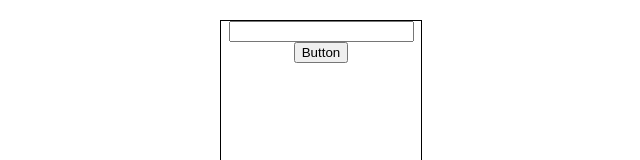
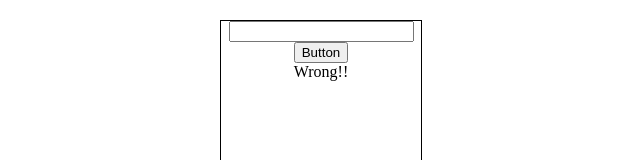
Before and after one commit to sangwoo24/GitCLITest, a plain HTML site: page index.html in a window 1280 px wide. Both pictures are taken after a click on the button "Button". Shown: the top 160 px of the page, 319-959 px from the left. Drawn offline with Linux system fonts and the light colour scheme.

Commit message:
button action 수정

```diff
--- a/index.html
+++ b/index.html
@@ -6,7 +6,7 @@
     <body>
         <center>
             <div style="border: 1px solid; width: 200px; height: 200px; margin: 20px;">
-                <input id = "text" type="text">
+                <input id = "text" type="email">
                 <button type="submit" onclick=test()> Button </button>
                 <div id = "test"></div>
             </div>
@@ -14,7 +14,12 @@
 
         <script>
             function test() {
-                document.getElementById('test').innerHTML = document.getElementById('text').value;
+                let text = document.getElementById('text').value;
+                if (text != "sangwoo") {
+                    document.getElementById('test').innerHTML = "Wrong!!"
+                } else {
+                    document.getElementById('test').innerHTML = "Correct!!"
+                }
             }
         </script>
     </body>
```
